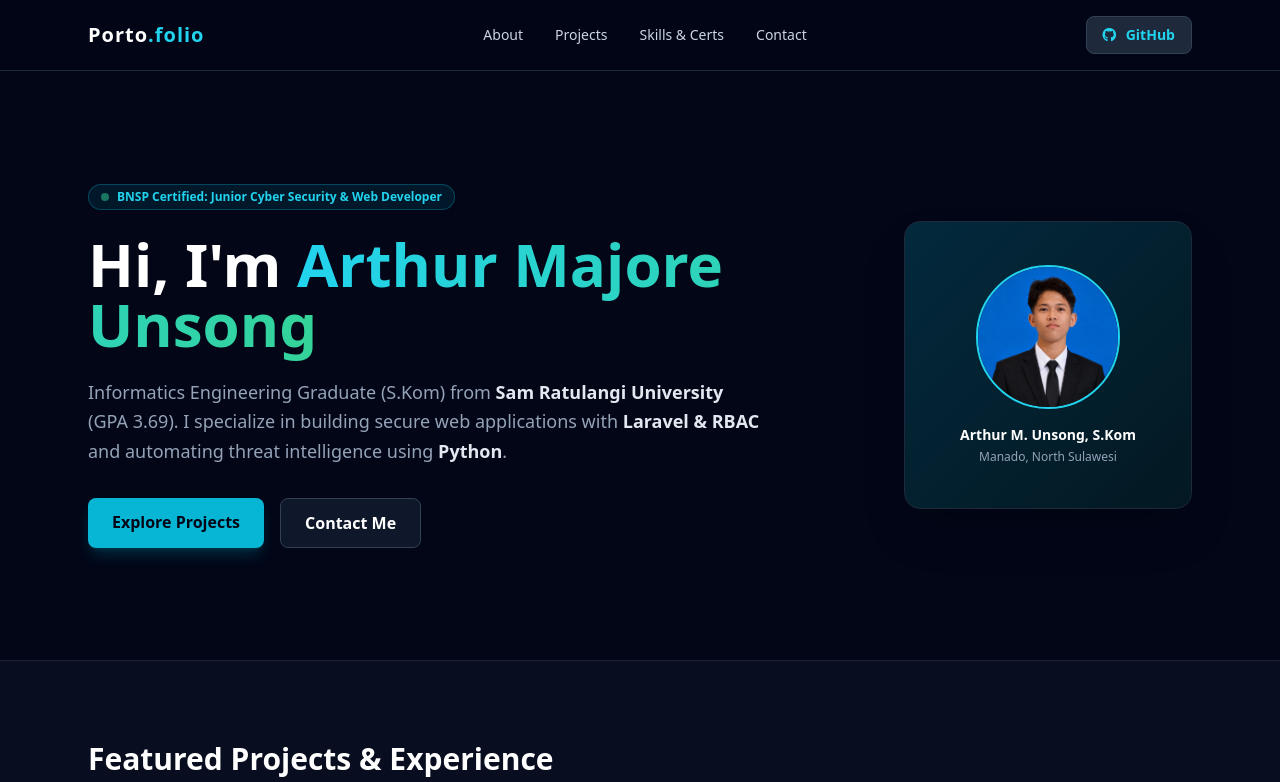
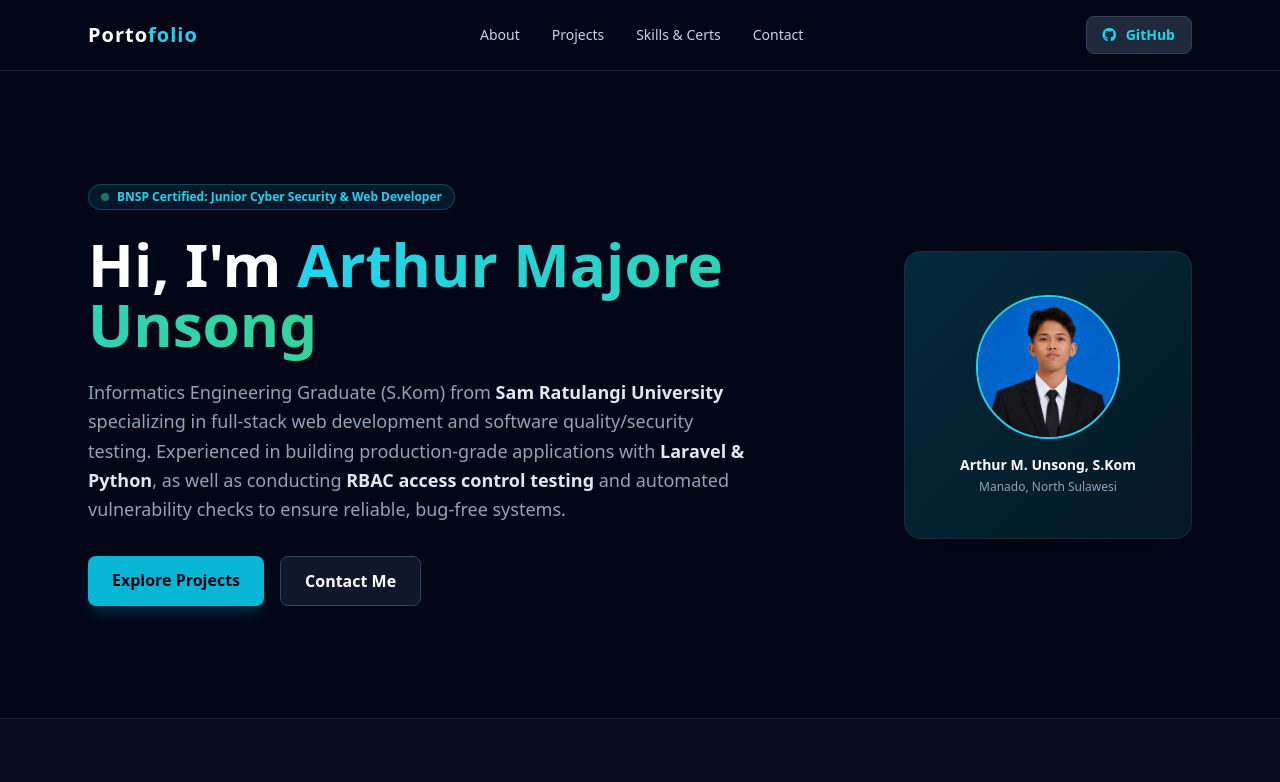
Before and after one commit to excalibur17/portofolio, a plain HTML site: page index.html in a window 1280 px wide. Shown: the top 782 px of the page. Drawn offline with nearby package versions, Linux system fonts and the light colour scheme.

Commit message:
navbar & intro

```diff
--- a/index.html
+++ b/index.html
@@ -21,7 +21,7 @@
         class="max-w-6xl mx-auto px-6 py-4 flex justify-between items-center"
       >
         <a href="#" class="text-xl font-bold tracking-wider text-white">
-          Porto<span class="text-cyan-400">.folio</span>
+          Porto<span class="text-cyan-400">folio</span>
         </a>
         <nav
           class="hidden md:flex space-x-8 text-sm font-medium text-slate-300"
@@ -70,11 +70,15 @@
         </h1>
         <p class="text-lg text-slate-400 leading-relaxed max-w-2xl">
           Informatics Engineering Graduate (S.Kom) from
-          <strong class="text-slate-200">Sam Ratulangi University</strong> (GPA
-          3.69). I specialize in building secure web applications with
-          <strong class="text-slate-200">Laravel & RBAC</strong> and automating
-          threat intelligence using
-          <strong class="text-slate-200">Python</strong>.
+          <strong class="text-slate-200">Sam Ratulangi University</strong>
+          specializing in full-stack web development and software
+          quality/security testing. Experienced in building production-grade
+          applications with
+          <strong class="text-slate-200">Laravel & Python</strong>, as well as
+          conducting
+          <strong class="text-slate-200">RBAC access control testing</strong>
+          and automated vulnerability checks to ensure reliable, bug-free
+          systems.
         </p>
         <div class="flex flex-wrap gap-4 pt-2">
           <a
```
